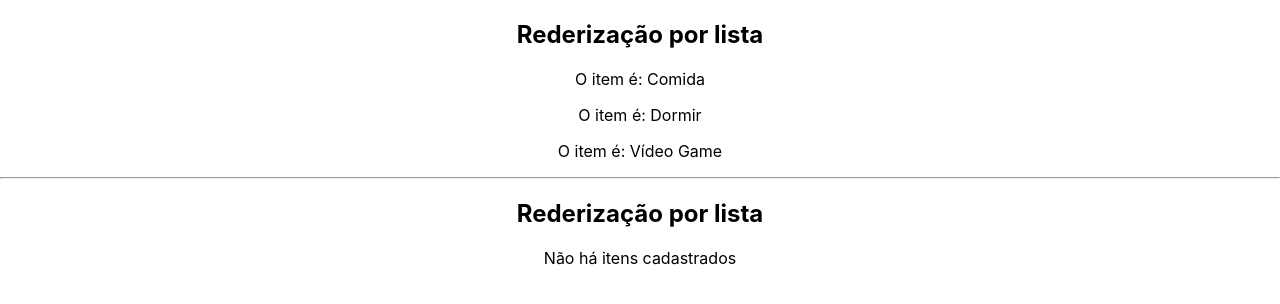
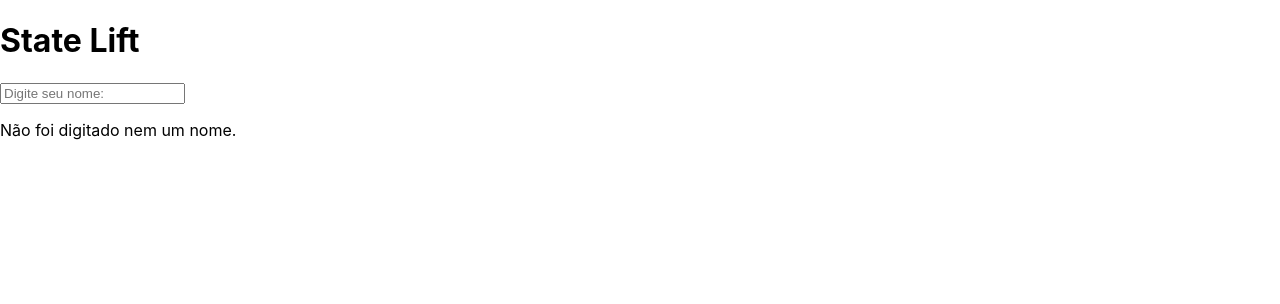
Before and after one commit to viniciusxsousa/react-projeto, a React (Create React App) app in the folder projeto-react/: page / in a window 1280 px wide. Shown: the top 304 px of the page. Built offline with nearby package versions, Linux system fonts and the light colour scheme.

Commit message:
State Lift

```diff
--- a/projeto-react/src/App.js
+++ b/projeto-react/src/App.js
@@ -1,18 +1,21 @@
+import { useState } from 'react';
+
 import './App.css';
 
-import Lista from './components/Lista'
-
-const itens1 = ['Comida', 'Dormir', 'Vídeo Game']
-const itens2 = []
+import PegarNome from './components/PegarNome';
+import MostrarNome from './components/MostrarNome';
 
 function App() {
+
+  const [nome, setNome] = useState()
+
   return (
-    <div className="App">
-      <Lista lista={itens1}></Lista>
-      <hr></hr>
-      <Lista lista={itens2}></Lista>
+    <div>
+      <h1>State Lift</h1>
+      <PegarNome setNome={setNome}></PegarNome>
+      <MostrarNome nome={nome} ></MostrarNome>
     </div>
-  );
+  )
 }
 
 export default App;
--- /dev/null
+++ b/projeto-react/src/components/MostrarNome/index.jsx
@@ -0,0 +1,9 @@
+function MostrarNome({nome}){
+    return(
+        <div>
+            {nome ? (<p>Olá {nome}, seja muito bem vindo!</p>) : (<p>Não foi digitado nem um nome.</p>)}
+        </div>
+    )
+}
+
+export default MostrarNome
--- /dev/null
+++ b/projeto-react/src/components/PegarNome/index.jsx
@@ -0,0 +1,7 @@
+function StateLift ({setNome}){
+    return <div>
+        <input type="text" placeholder="Digite seu nome: " onChange={(e) => setNome(e.target.value)} />
+    </div>
+}
+
+export default StateLift
```
